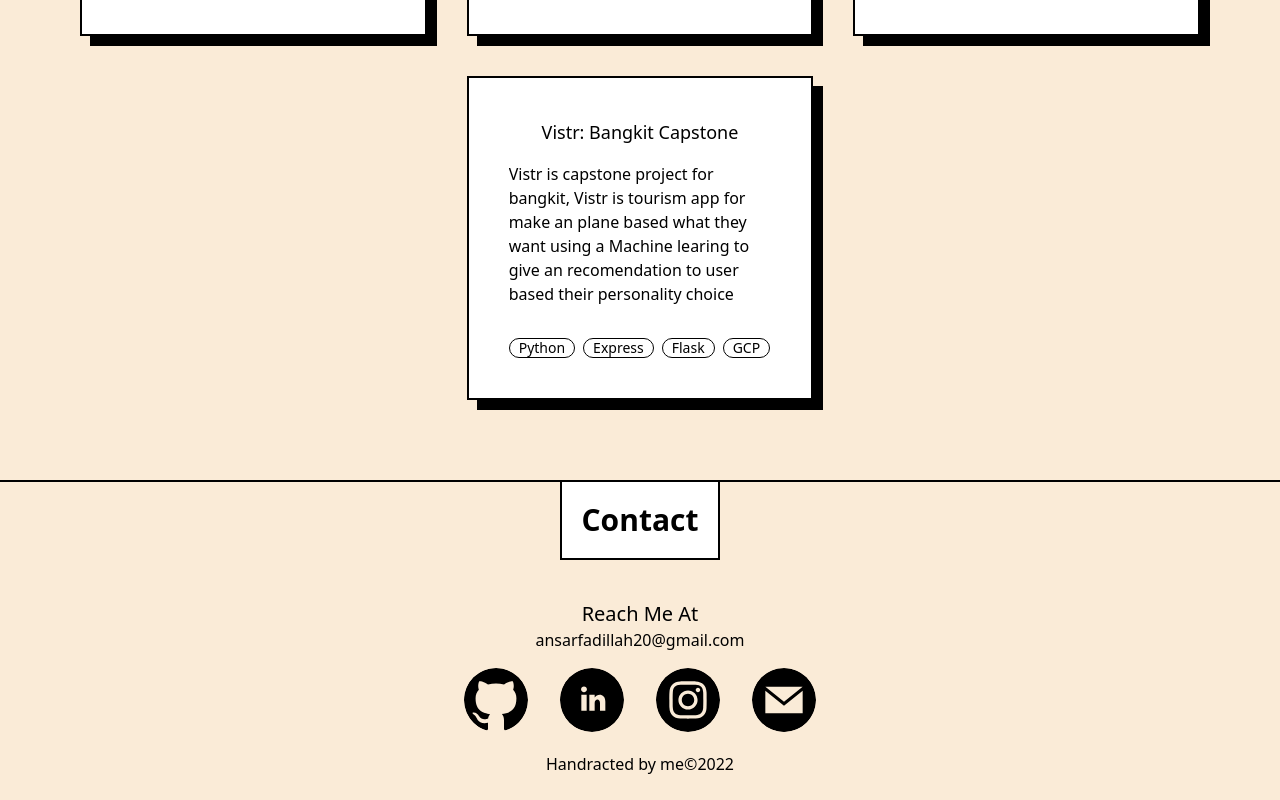
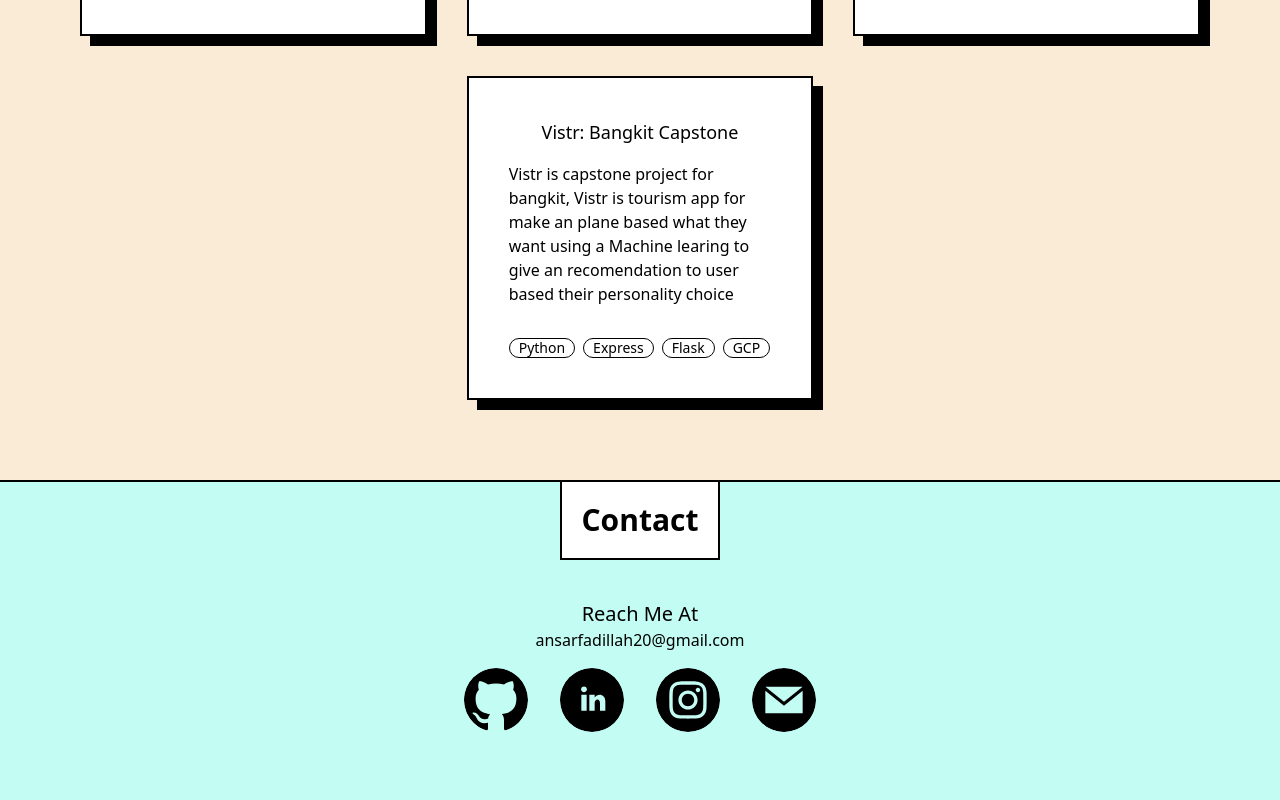
Before and after one commit to ansxy/portofolio, a Next.js app: page / in a window 1280 px wide. Shown: the part 3308-4108 px from the top of the page. Built offline with nearby package versions, Linux system fonts and the light colour scheme.

Commit message:
refac : change color on footer contact

```diff
--- a/pages/components/contact.js
+++ b/pages/components/contact.js
@@ -40,7 +40,7 @@ export default function Contact() {
     }
   };
   return (
-    <div id="three" className="h-[20rem] flex">
+    <div className="h-[20rem] flex bg-[#c2fcf3]">
       <section className="flex w-full flex-col items-center">
         <div className="w-full flex">
           <div className="border-t-2 border-black w-full"></div>
@@ -50,59 +50,7 @@ export default function Contact() {
           <div className="border-t-2 border-black w-full"></div>
         </div>
         <section className="w-full flex flex-row justify-center">
-          {/* <form
-            className="w-full mt-10 flex-col flex items-center gap-5 text-black"
-            method="post"
-            onSubmit={handleSubmit}
-          >
-            <h1 className="text-black text-xl font-medium">
-              Drop me a line if you have some interesting to discuss 😸😸😸
-            </h1>
-            <div className="flex flex-col w-[20rem]">
-              <label for="email">Your Email</label>
-              <input
-                className="h-12 p-2 bg-white"
-                name="email"
-                type="email"
-                value={email}
-                onChange={(e) => setEmail(e.target.value)}
-              />
-            </div>
-            <div className="flex flex-col w-[20rem]">
-              <label for="name">Your Name</label>
-              <input
-                className="h-12 p-2 bg-white"
-                name="name"
-                type="text"
-                value={name}
-                onChange={(e) => setName(e.target.value)}
-              />
-            </div>
-            <div className="flex flex-col w-[20rem]">
-              <label for="subject">Subject</label>
-              <input
-                className="h-12 p-2 bg-white"
-                name="subject"
-                type="text"
-                value={subject}
-                onChange={(e) => setSubject(e.target.value)}
-              />
-            </div>
-            <div className="flex flex-col w-[20rem]">
-              <label for="message">Message</label>
-              <textarea
-                className=" max-h-40 bg-white p-2"
-                name="message"
-                type="text"
-                value={message}
-                onChange={(e) => setMessage(e.target.value)}
-              />
-            </div>
-            <button className="btn btn-primary" type="submit" disabled = {statusMessage}>
-              Submit
-            </button>
-          </form> */}
-          <div className="mt-10">
+          <div className="mt-10 " id="three" >
             <div className="w-full items-center flex justify-center flex-col">
               <p className="text-bold text-xl text-black font-medium">
                 Reach Me At
@@ -112,7 +60,6 @@ export default function Contact() {
             </div>
           </div>
         </section>
-        <p className="mt-5 text-black">Handracted by me&#169;2022</p>
       </section>
     </div>
   );
```
